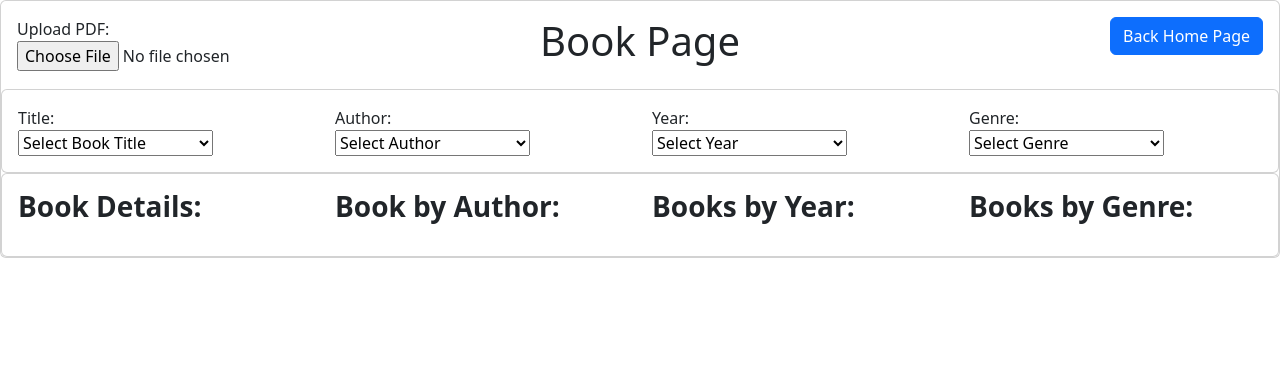
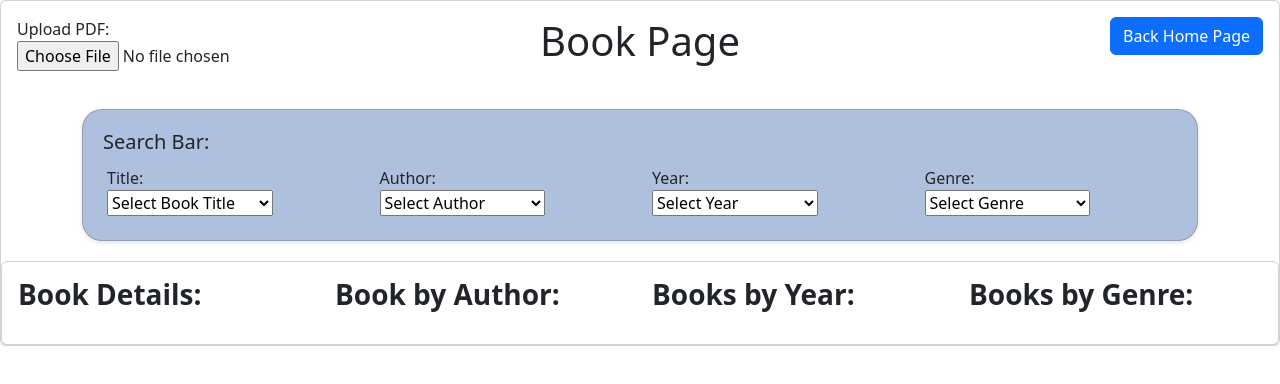
Before and after one commit to alfonso-ivan-carrillo/my-angular-application, an Angular app: page /book-page in a window 1280 px wide. Shown: the top 384 px of the page. Built offline with nearby package versions, Linux system fonts and the light colour scheme.

Commit message:
add logic to display book images

```diff
--- /dev/null
+++ b/src/app/book-page/book-page.component.css
@@ -0,0 +1,7 @@
+.search-bar {
+    margin: 20px 0;
+    padding: 10px;
+    background-color: rgb(175, 192, 222);
+    border-radius: 20px;
+    box-shadow: 0 2px 4px rgba(0, 0, 0, 0.1);
+}
--- a/src/app/book-page/book-page.component.html
+++ b/src/app/book-page/book-page.component.html
@@ -20,9 +20,14 @@
       </div>
     </div>
   </div>
-  <div class="card">
+
+  <div class="container">
+    <div class="card search-bar p-1">
       <div class="card-body">
         <div class="row">
+          <h5>Search Bar:</h5>
+        </div>
+        <div class="row p-1">
           <div class="col-3">
             <label> Title: </label> <br />
             <select
@@ -78,6 +83,8 @@
         </div>
       </div>
     </div>
+  </div>
+
   <div class="card" *ngIf="!isViewPhoto">
     <div class="card-body mb-2">
       <div class="row">
@@ -96,15 +103,17 @@
             <span
               ><h5>Genre: {{ selectedBook.genre }}</h5></span
             >
-            <div *ngIf="isCoverPresent" class="img-container" style="width: 100px; height: 150px">
-
+            <div
+              *ngIf="isCoverPresent"
+              class="img-container"
+              style="width: 100px; height: 150px"
+            >
               <img
                 class="img-fluid"
                 [src]="selectedBook.cover"
                 alt="{{ selectedBook.title }} cover"
                 (click)="isViewPhoto = !isViewPhoto"
               />
-
             </div>
           </div>
         </div>
@@ -124,6 +133,18 @@
               <span
                 ><h4>Genre: {{ author.genre }}</h4></span
               >
+              <div
+              *ngIf="isCoverPresent"
+              class="img-container"
+              style="width: 100px; height: 150px"
+            >
+              <img
+                class="img-fluid"
+                [src]="author.cover"
+                alt="{{ author.title }} cover"
+                (click)="isViewPhoto = !isViewPhoto"
+              />
+            </div>
             </div>
           </div>
         </div>
@@ -167,12 +188,15 @@
     </div>
   </div>
 </div>
+
 <div class="card" *ngIf="isViewPhoto">
   <div class="card-body">
     <div class="row p-2">
       <div class="col-12 text-end">
         <div>
-          <button class="btn btn-primary" (click)="isViewPhoto = false">Close</button>
+          <button class="btn btn-danger" (click)="isViewPhoto = false">
+            Close
+          </button>
         </div>
       </div>
     </div>
--- a/src/app/book-page/book-page.component.ts
+++ b/src/app/book-page/book-page.component.ts
@@ -6,6 +6,7 @@ import { BookAPIService } from '../services/bookAPI.service';
 @Component({
   selector: 'app-book-page',
   templateUrl: './book-page.component.html',
+  styleUrls: ['./book-page.component.css']
 })
 export class BookPageComponent implements OnInit {
   books: Book[] = [];
@@ -23,6 +24,10 @@ export class BookPageComponent implements OnInit {
   isGenreSelected: boolean = false;
   isCoverPresent: boolean = false;
   isViewPhoto: boolean = false;
+  isDetailsCover: boolean = false;
+  isAuthorCover: boolean = false;
+  isYearCover: boolean = false;
+  isGenreCover: boolean = false;
   selectedGenreArray: Book[] = [];
   selectedAuthorArray: Book[] = [];
   testArray: any[] = [{id: 1, name: 'test1'}, {id: 2, name: 'test2'}, {id: 3, name: 'test3'}, {id: 4, name: 'test4'}, {id: 5, name: 'test5'}];
@@ -55,8 +60,6 @@ export class BookPageComponent implements OnInit {
   }
 
   removeAuthorDupes(books: Book[]) {
-    // const uniqueAuthors = [...new Set(books.map(book => book.author))];
-    // console.log(uniqueAuthors);
     let tempArray = [];
     for (let book of this.books) {
       tempArray.push(book.author);
@@ -69,19 +72,16 @@ export class BookPageComponent implements OnInit {
   removeGenreDupes(books: Book[]) {
     this.genreArray = [...new Set(books.map((book) => book.genre))];
     this.genreArray = this.sortArrayAsscending(this.genreArray);
-    console.log(this.genreArray);
   }
 
   removeYearDupes(books: Book[]) {
     this.yearArray = [...new Set(books.map((book) => book.year))].sort(
       (a, b) => a - b
     );
-    console.log(this.yearArray);
   }
 
   sortArrayAsscending(array: any[]) {
     return array.sort((a, b) => a.localeCompare(b));
-    console.log(array);
   }
 
   displayBookDetails(searchString: string) {
@@ -89,25 +89,33 @@ export class BookPageComponent implements OnInit {
     for (let book of this.books) {
       if (book.title === searchString) {
         this.selectedBook = book;
-        console.log(this.isCoverPresent);
         this.isCoverPresent = this.displayCover(book.cover);
-        console.log(this.isCoverPresent);
         this.isBookSelected = true;
         this.isAuthorSelected = false;
         this.isGenreSelected = false;
-        console.log(this.selectedBook.year);
+        this.selectedAuthor = "";
+        this.selectedGenre = "";
+        this.selectedYear = "";
       } else if (book.author === searchString) {
         tempArray.push(book);
         this.selectedAuthorArray = tempArray;
         this.isAuthorSelected = true;
         this.isBookSelected = false;
         this.isGenreSelected = false;
+        this.isCoverPresent = this.displayCover(book.cover);
+        this.selectedTitle = "";
+        this.selectedGenre = "";
+        this.selectedYear = "";
       } else if (book.year.toString() === searchString) {
         this.selectedBook = book;
         this.isYearSelected = true;
         this.isBookSelected = false;
         this.isAuthorSelected = false;
         this.isGenreSelected = false;
+        this.isCoverPresent = this.displayCover(book.cover);
+        this.selectedTitle = "";
+        this.selectedGenre = "";
+        this.selectedAuthor = "";
       } else if (book.genre === searchString) {
         tempArray.push(book);
         this.selectedGenreArray = tempArray;
@@ -115,6 +123,10 @@ export class BookPageComponent implements OnInit {
         this.isBookSelected = false;
         this.isAuthorSelected = false;
         this.isYearSelected = false;
+        this.isCoverPresent = this.displayCover(book.cover);
+        this.selectedTitle = "";
+        this.selectedAuthor = "";
+        this.selectedYear = "";
       }
     }
   }
```
Lines whose indentation alone changed are shown as unchanged.
